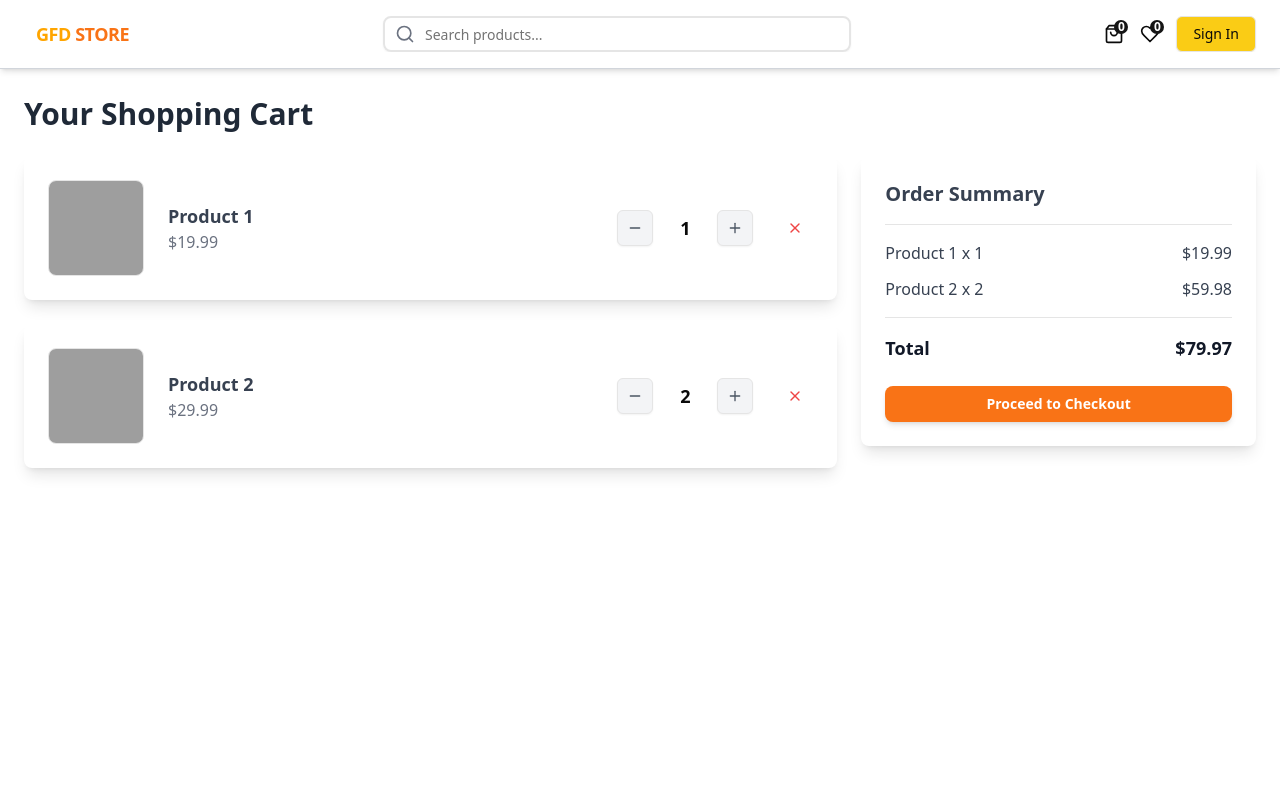
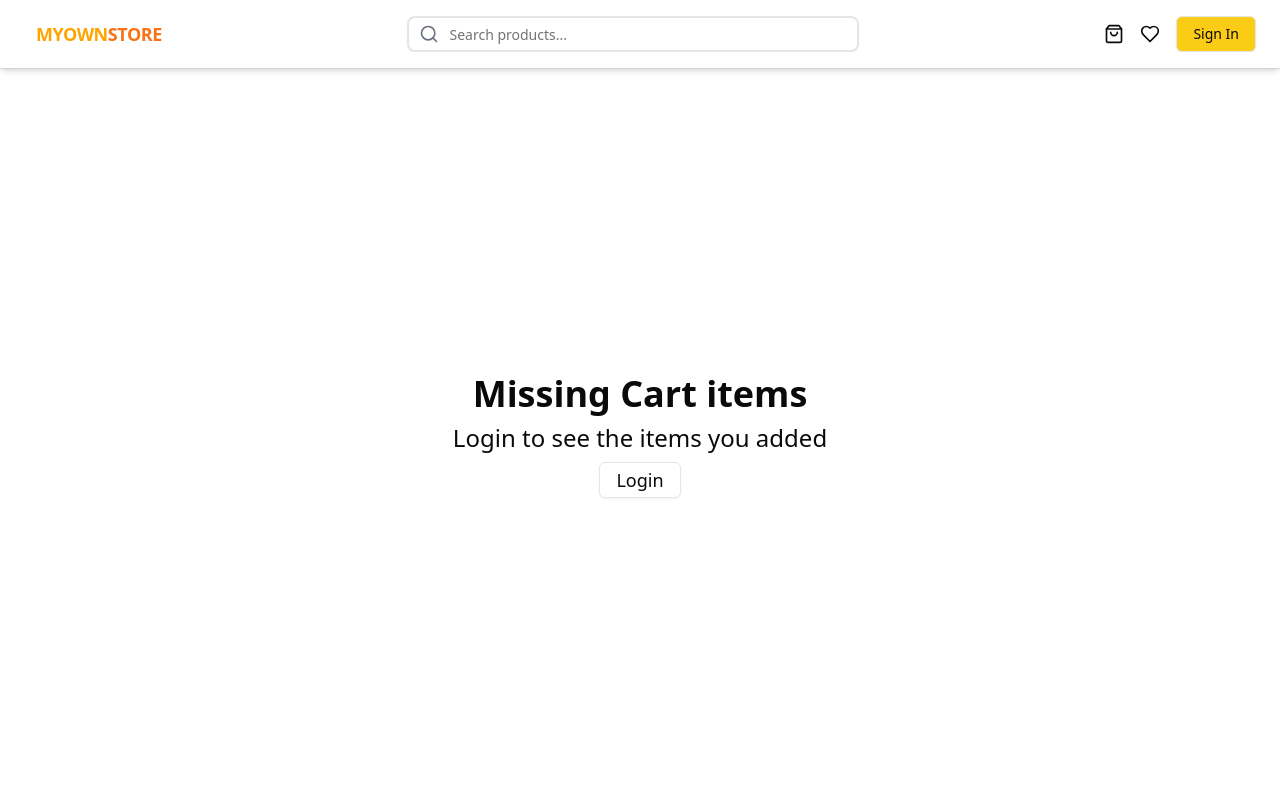
Before and after one commit to jaykishan001/gfdstore, a Next.js app: page /cart in a window 1280 px wide. Shown: the top 800 px of the page. Built offline with nearby package versions, Linux system fonts and the light colour scheme; grey boxes are pictures that could not be loaded.

Commit message:
localstorage setup

```diff
--- a/src/app/cart/page.jsx
+++ b/src/app/cart/page.jsx
@@ -1,59 +1,79 @@
 "use client";
-import { useState } from "react";
+import { useEffect, useState } from "react";
 import { Minus, Plus, X } from "lucide-react";
 import { Button } from "@/components/ui/button";
 import { Separator } from "@/components/ui/separator";
 import Image from "next/image";
+import { triggerCartUpdate } from "@/components/CartIcon";
 
 function CartPage() {
-  const [cartItems, setCartItems] = useState([
-    {
-      id: 1,
-      name: "Product 1",
-      price: 19.99,
-      quantity: 1,
-      image:
-        "https://images.unsplash.com/photo-1735078255510-a5455dfe9f22?q=80&w=2835&auto=format&fit=crop&ixlib=rb-4.0.3&ixid=M3wxMjA3fDB8MHxwaG90by1wYWdlfHx8fGVufDB8fHx8fA%3D%3D",
-    },
-    {
-      id: 2,
-      name: "Product 2",
-      price: 29.99,
-      quantity: 2,
-      image:
-        "https://images.unsplash.com/photo-1735078255510-a5455dfe9f22?q=80&w=2835&auto=format&fit=crop&ixlib=rb-4.0.3&ixid=M3wxMjA3fDB8MHxwaG90by1wYWdlfHx8fGVufDB8fHx8fA%3D%3D",
-    },
-  ]);
+  const [cartItems, setCartItems] = useState([]);
+  const [isLoggedIn, setIsLoggedIn] = useState(false);
+
+  // useEffect(() => {
+  //   const storedCart = JSON.parse(localStorage.getItem("cart")) || [];
+  //   const validCart = storedCart.map((item)=> ({
+  //     ...item,
+  //     quantity: item.quantity || 1,
+  //     price: item.price || 0,
+  //   }))
+  //   setCartItems(storedCart);
+  // }, []);
+
+  useEffect(() => {
+    const storedCart = JSON.parse(localStorage.getItem("cart")) || [];
+    const validCart = storedCart.map((item) => ({
+      ...item,
+      quantity: Number(item.quantity) || 1,
+      price: Number(item.price) || 0,
+    }));
+    setCartItems(validCart);
+  }, []);
 
   const updateQuantity = (id, newQuantity) => {
-    if (newQuantity >= 1) {
-      setCartItems(
-        cartItems.map((item) =>
-          item.id === id ? { ...item, quantity: newQuantity } : item
-        )
-      );
-    }
-  };
+    if (newQuantity < 1 || isNaN(newQuantity)) return;
 
-  const removeItem = (id) => {
-    setCartItems(cartItems.filter((item) => item.id !== id));
+    const updatedCart = cartItems.map((item) =>
+      item.id === id ? { ...item, quantity: Number(newQuantity) } : item
+    );
+
+    setCartItems(updatedCart);
+    localStorage.setItem("cart", JSON.stringify(updatedCart));
   };
 
   const total = cartItems.reduce(
-    (sum, item) => sum + item.price * item.quantity,
+    (sum, item) => sum + Number(item.price) * Number(item.quantity),
     0
   );
+
+
+  // const updateQuantity = (id, newQuantity) => {
+  //   if (newQuantity < 1|| isNaN(newQuantity)) return;
+
+  //   const updatedCart = cartItems.map((item) =>
+  //     item.id === id ? { ...item, quantity: Number(newQuantity) } : item
+  //   );
+
+  //   setCartItems(updatedCart);
+  //   localStorage.setItem("cart", JSON.stringify(updatedCart));
+  // };
+
+  const removeItem = (id) => {
+    const updatedCart = cartItems.filter((item) => item.id !== id);
+    setCartItems(updatedCart);
+    localStorage.setItem("cart", JSON.stringify(updatedCart));
+    triggerCartUpdate();
+  };
 
   const handleCheckout = (event) => {
     event.preventDefault();
     console.log("Checkout Data:", cartItems);
-    // Send cartItems to backend here (e.g., fetch API call)
   };
 
   return (
     <>
       {cartItems.length > 0 ? (
-        <div className="container mx-auto p-6 max-h-screen pt-24 h-[100vh]">
+        <div className="container mx-auto p-6 min-h-screen pt-24 h-[100vh]">
           <h1 className="text-3xl font-bold text-gray-800 mb-6">
             Your Shopping Cart
           </h1>
@@ -65,7 +85,7 @@ function CartPage() {
                   className="flex items-center space-x-6 bg-white p-6 rounded-lg shadow-lg"
                 >
                   <Image
-                    src={item.image || "/placeholder.svg"}
+                    src={item.imageUrl || "/placeholder.svg"}
                     alt={item.name}
                     width={120}
                     height={120}
--- a/src/app/product/[id]/page.jsx
+++ b/src/app/product/[id]/page.jsx
@@ -6,66 +6,32 @@ import { notFound } from "next/navigation"
 import { ChevronRight, Minus, Plus, ShoppingCart } from "lucide-react"
 import { Button } from "@/components/ui/button"
 import { Card, CardContent } from "@/components/ui/card"
+import { triggerCartUpdate } from "@/components/CartIcon"
 
-const products = [
-  {
-    id: "1",
-    name: "Product 1",
-    price: 19.99,
-    imageUrl:
-      "https://images.unsplash.com/photo-1735078255510-a5455dfe9f22?q=80&w=2835&auto=format&fit=crop&ixlib=rb-4.0.3&ixid=M3wxMjA3fDB8MHxwaG90by1wYWdlfHx8fGVufDB8fHx8fA%3D%3D",
-    description: "This is a detailed description of Product 1. It's an amazing item that you'll love!",
-    category: "Electronics",
-    inStock: true,
-  },
-  {
-    id: "2",
-    name: "Product 2",
-    price: 29.99,
-    imageUrl:
-      "https://images.unsplash.com/photo-1735078255510-a5455dfe9f22?q=80&w=2835&auto=format&fit=crop&ixlib=rb-4.0.3&ixid=M3wxMjA3fDB8MHxwaG90by1wYWdlfHx8fGVufDB8fHx8fA%3D%3D",
-    description: "Product 2 is a high-quality item perfect for your needs. Don't miss out!",
-    category: "Home & Living",
-    inStock: true,
-  },
-  {
-    id: "3",
-    name: "Product 3",
-    price: 39.99,
-    imageUrl:
-      "https://images.unsplash.com/photo-1735078255510-a5455dfe9f22?q=80&w=2835&auto=format&fit=crop&ixlib=rb-4.0.3&ixid=M3wxMjA3fDB8MHxwaG90by1wYWdlfHx8fGVufDB8fHx8fA%3D%3D",
-    description: "Discover the amazing features of Product 3. It's a game-changer in its category!",
-    category: "Fashion",
-    inStock: false,
-  },
-  {
-    id: "4",
-    name: "Product 4",
-    price: 49.99,
-    imageUrl:
-      "https://images.unsplash.com/photo-1735078255510-a5455dfe9f22?q=80&w=2835&auto=format&fit=crop&ixlib=rb-4.0.3&ixid=M3wxMjA3fDB8MHxwaG90by1wYWdlfHx8fGVufDB8fHx8fA%3D%3D",
-    description: "Product 4 is the ultimate solution for your everyday needs. Try it today!",
-    category: "Electronics",
-    inStock: true,
-  },
-  {
-    id: "5",
-    name: "Product 5",
-    price: 59.99,
-    imageUrl:
-      "https://images.unsplash.com/photo-1735078255510-a5455dfe9f22?q=80&w=2835&auto=format&fit=crop&ixlib=rb-4.0.3&ixid=M3wxMjA3fDB8MHxwaG90by1wYWdlfHx8fGVufDB8fHx8fA%3D%3D",
-    description: "Experience luxury with Product 5. It's the perfect addition to your collection!",
-    category: "Fashion",
-    inStock: true,
-  },
-]
+
+//make an api call to fetch all the product of smame categie and add it to product state for suggestions
 
 export default function ProductPage({ params }) {
-  const product = products.find((p) => p.id === params.id)
+  const product = products.find((p) => p.id === params.id);
   const [quantity, setQuantity] = useState(1)
+  const [cartItems, setCartItems] = useState([]);
   if (!product) {
     notFound()
   }
+
+
+  const handleCart = ()=>{
+     const existingCart = JSON.parse(window.localStorage.getItem("cart")) || [];
+     const isInCart = existingCart.some((item)=> item.id === product.id);
+
+     if(!isInCart){
+      const updateCart = [...existingCart, product];
+      window.localStorage.setItem("cart", JSON.stringify(updateCart));
+      setCartItems(updateCart);
+      triggerCartUpdate();
+     }
+  }
+
 
   const relatedProducts = products.filter((p) => p.category === product.category && p.id !== product.id).slice(0, 10)
 
@@ -138,7 +104,7 @@ export default function ProductPage({ params }) {
               <Plus className="h-4 w-4" />
             </Button>
           </div>
-          <Button className="w-full" disabled={!product.inStock}>
+          <Button onClick={handleCart} className="w-full" disabled={!product.inStock}>
             <ShoppingCart className="mr-2 h-4 w-4" /> Add to Cart
           </Button>
         </div>
--- a/src/app/wishlist/page.jsx
+++ b/src/app/wishlist/page.jsx
@@ -3,6 +3,8 @@ import Container from "@/components/Container";
 import React, { useEffect, useState } from "react";
 import { Trash2 } from "lucide-react";
 import { Button } from "@/components/ui/button";
+import { triggerWishlistUpdate } from "@/components/WishList";
+import { triggerCartUpdate } from "@/components/CartIcon";
 
 const WishListPage = () => {
   const [wishlist, setWishlist] = useState([]);
@@ -25,6 +27,7 @@ const WishListPage = () => {
     const updatedWishlist = wishlist.filter((item) => item.id !== id);
     window.localStorage.setItem("wishlist", JSON.stringify(updatedWishlist));
     setWishlist(updatedWishlist);
+    triggerWishlistUpdate();
   };
 
   const addToCart = (product) => {
@@ -38,6 +41,7 @@ const WishListPage = () => {
       const updatedCart = [...existingCart, product];
       window.localStorage.setItem("cart", JSON.stringify(updatedCart));
       setCart(updatedCart);
+      triggerCartUpdate();
     }
   };
 
--- a/src/components/CartIcon.jsx
+++ b/src/components/CartIcon.jsx
@@ -1,16 +1,45 @@
+"use client"
 import { ShoppingBagIcon } from "lucide-react";
 import Link from "next/link";
-import React from "react";
+import React, { useEffect, useState } from "react";
 
 const CartIcon = () => {
+
+  const [cartItemNumber, setCartItemNumber] = useState(0);
+
+  function updateCart(){
+    const cart = JSON.parse(window.localStorage.getItem("cart")) || [];
+    setCartItemNumber(cart.length);
+    triggerCartUpdate();
+  }
+
+  useEffect(() => {
+    updateCart();
+
+    const handleCartChange = () => {
+      updateCart();
+    };
+    window.addEventListener("cartUpdated", handleCartChange);
+    return () => {
+      window.removeEventListener("cartUpdated", handleCartChange);
+    };
+  }, []);
+
   return (
     <Link href={"/cart"} className="group relative">
       <ShoppingBagIcon className="w-5 h-5 group-hover:text-darkColor hoverEffect" />
-      <span className="absolute -top-1 -right-1 bg-darkColor text-white h-3.5 w-3.5 rounded-full text-xs font-semibold flex items-center justify-center">
-        0
-      </span>
+      {cartItemNumber >0 && (
+        <span className="absolute -top-1 -right-1 bg-darkColor text-white h-3.5 w-3.5 rounded-full text-xs font-semibold flex items-center justify-center">
+        {cartItemNumber}
+        </span>
+      )}
     </Link>
   );
 };
 
 export default CartIcon;
+
+
+export const triggerCartUpdate = () => {
+  window.dispatchEvent(new Event("cartUpdated"));
+};
--- a/src/components/Header.jsx
+++ b/src/components/Header.jsx
@@ -18,7 +18,7 @@ const Header = () => {
         <div className="flex items-center gap-3">
           <MobileMenu />
           <Logo className="text-lg font-bold tracking-tight">
-            GFD <span className="text-orange-500">Store</span>
+            MYOWN<span className="text-orange-500">STORE</span>
           </Logo>
         </div>
 
--- a/src/components/ProductCard.jsx
+++ b/src/components/ProductCard.jsx
@@ -5,6 +5,8 @@ import Image from "next/image";
 import { Heart } from "lucide-react";
 import { Card, CardContent, CardFooter } from "@/components/ui/card";
 import { Button } from "@/components/ui/button";
+import { triggerWishlistUpdate } from "./WishList";
+import { triggerCartUpdate } from "./CartIcon";
 
 export function ProductCard({ id, name, price, imageUrl, stock}) {
   const [isInWishlist, setIsInWishlist] = useState(false);
@@ -38,6 +40,7 @@ export function ProductCard({ id, name, price, imageUrl, stock}) {
 
     setIsInWishlist(!isInWishlist);
     loadStorageData();
+    triggerWishlistUpdate();
   };
 
   const handleAddToCart = (e) => {
@@ -55,6 +58,7 @@ export function ProductCard({ id, name, price, imageUrl, stock}) {
 
     setIsInCart(!isInCart);
     loadStorageData(); // Update the state based on the changes in localStorage
+    triggerCartUpdate();
   };
 
   return (
--- a/src/components/WishList.jsx
+++ b/src/components/WishList.jsx
@@ -1,16 +1,43 @@
+"use client";
 import { HeartIcon } from "lucide-react";
 import Link from "next/link";
-import React from "react";
+import React, { useEffect, useState } from "react";
 
 const WishList = () => {
+  const [wishListNumber, setWishlistNumber] = useState(0);
+
+  const updateWishlistCount = () => {
+    const wishlist = JSON.parse(localStorage.getItem("wishlist")) || [];
+    setWishlistNumber(wishlist.length);
+  };
+
+  useEffect(() => {
+    updateWishlistCount();
+
+    const handleWishlistChange = () => {
+      updateWishlistCount();
+    };
+    window.addEventListener("wishlistUpdated", handleWishlistChange);
+
+    return () => {
+      window.removeEventListener("wishlistUpdated", handleWishlistChange);
+    };
+  }, []);
+
   return (
-    <Link href={"/wishlist"} className="group relative">
+    <Link href="/wishlist" className="group relative">
       <HeartIcon className="w-5 h-5 group-hover:text-darkColor hoverEffect" />
-      <span className="absolute -top-1 -right-1 bg-darkColor text-white h-3.5 w-3.5 rounded-full text-xs font-semibold flex items-center justify-center">
-        0
-      </span>
+      {wishListNumber > 0 && (
+        <span className="absolute -top-1 -right-1 bg-darkColor text-white h-4 w-4 rounded-full text-xs font-semibold flex items-center justify-center">
+          {wishListNumber}
+        </span>
+      )}
     </Link>
   );
 };
 
+export const triggerWishlistUpdate = () => {
+  window.dispatchEvent(new Event("wishlistUpdated"));
+};
+
 export default WishList;
```
